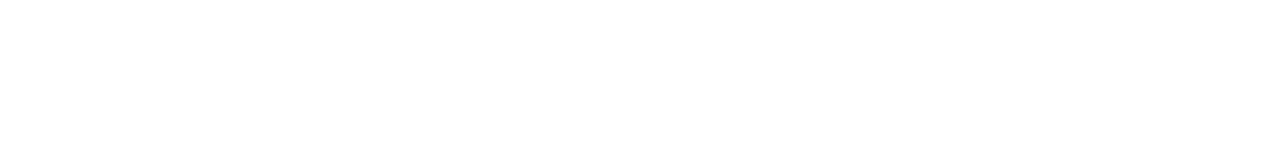
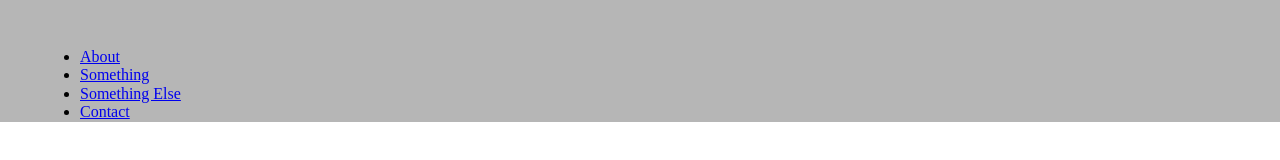
Before and after one commit to Binghamton-University-Design/p3-aciarav1, a plain HTML site: page index.html in a window 1280 px wide. Drawn offline with nearby package versions, Linux system fonts and the light colour scheme.

Commit message:
Established structure

```diff
--- a/css/style.css
+++ b/css/style.css
@@ -1 +1,31 @@
 /*stylesheet*/
+
+body {
+	margin: 0;
+}
+
+.wrapper {
+	margin: 0 auto;
+	max-width: 1200px;
+}
+
+#masthead {
+	background-color: #b6b6b6;
+}
+
+#nav {
+	background-color:;
+}
+
+#logo{
+	padding-top: 2em;
+
+}
+
+#logo a {
+	color: var(--body--color);
+	text-decoration: none;
+	display: flex;
+	align-items: center;
+	width: 30%;
+}
--- a/index.html
+++ b/index.html
@@ -8,10 +8,31 @@
 		<link rel="stylesheet" type="text/css" href="css/normalize.css">
 		<link rel="stylesheet" type="text/css" href="css/grid.css">
 		<link rel="stylesheet" type="text/css" href="css/style.css">
+		<title>Project 3</title>
 	</head>
 
 	<body>
+		<div id="masthead">
+			<div class="wrapper">
+				<div id="nav">
+					<div class="width-12-12 width-12-12-m">
+						<div id="logo">
+							<a href="index.html" title="P3">
+							</a>
+						</div>
 
+					</div>
+					<div class="width-12-12 width-12-12-m">
+						<ul class="nav-menu">
+							<li><a title="About" href="about.html">About</a></li>
+							<li><a title="Something" href="something.html">Something</a></li>
+							<li><a title="Something Else" href="something_else.html"> Something Else</a></li>
+							<li><a title="Contact" href="contact.html">Contact</a></li>
+						</ul>
+					</div>
+				</div>
+			</div>
+		</div>
 	</body>
 
 </html>
```
Also changed, not shown: 1 other file.
